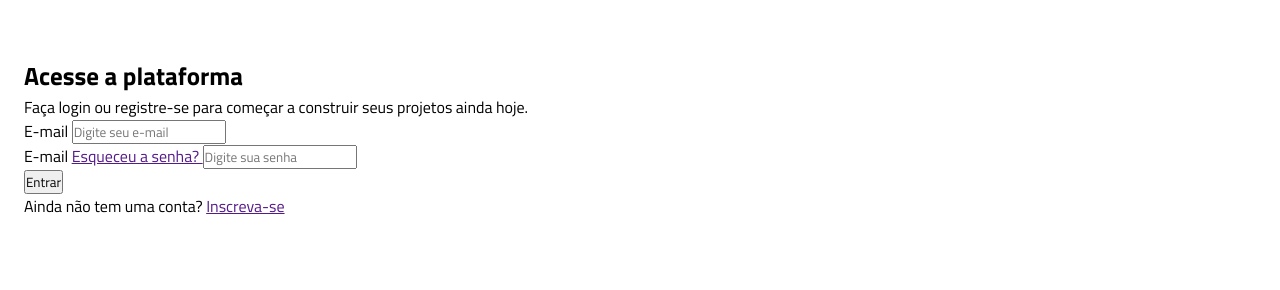
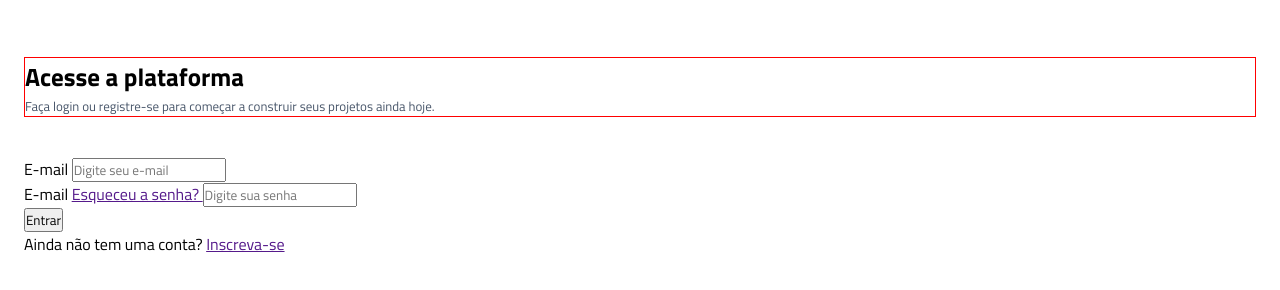
Before and after one commit to VICTORGUILHERME12C/projeto-vert, a plain HTML site: page index.html in a window 1280 px wide. Shown: the part 136-426 px from the top of the page. Drawn offline with Linux system fonts and the light colour scheme.

Commit message:
termino section

```diff
--- a/style.css
+++ b/style.css
@@ -29,8 +29,18 @@ main{
 
 }
 
+.descricao {
+    border : 1px solid red;
+    margin-bottom: 2.5rem;
+}
+
 .descricao h1{
     color: var(--gray-800)
     margin-bottom: 1rem;
     font-size: 1.5625rem;
 }
+
+.descricao p{
+    font-size: 0.8125rem;
+    color: var(--gray-600)
+}
```
